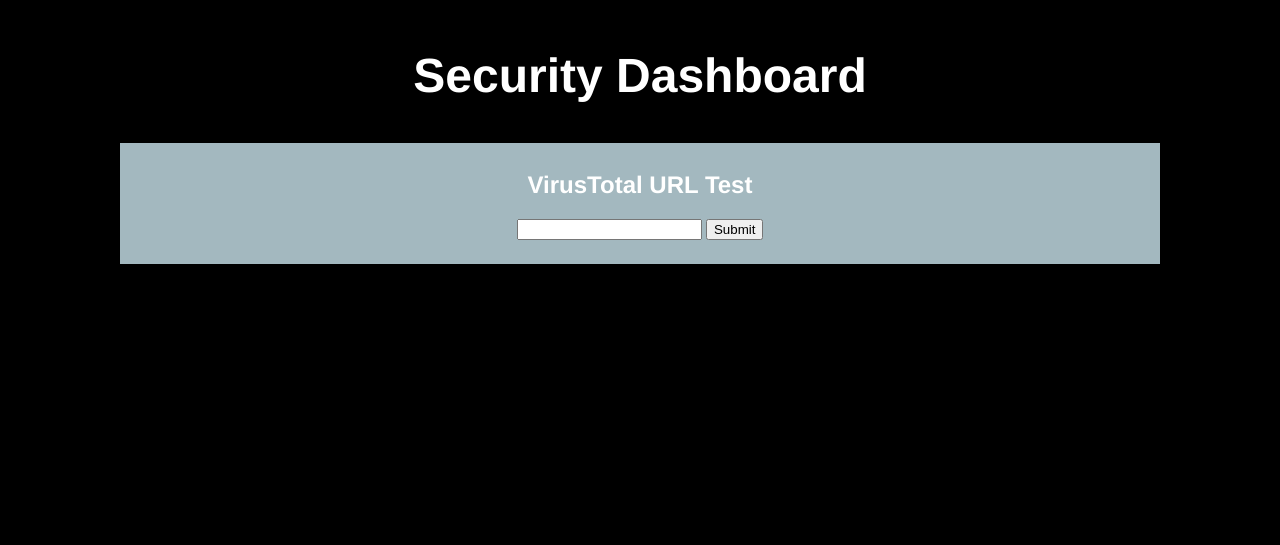
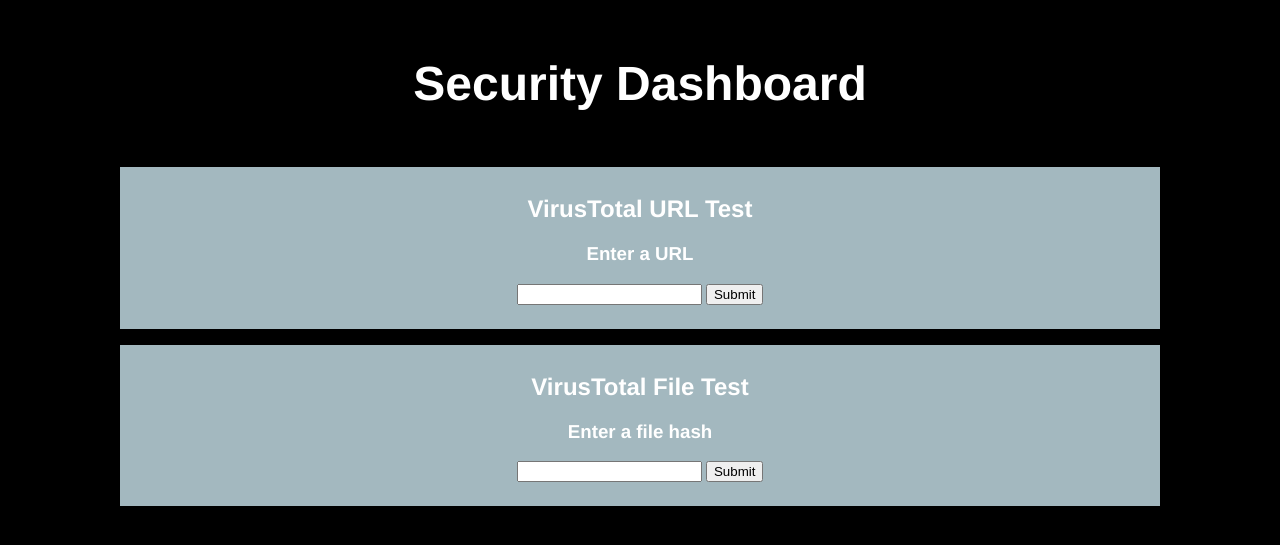
Before and after one commit to deannabaris/wit-security-app-tutorial, a Flask app: page / in a window 1280 px wide. Shown: the top 545 px of the page. Run offline with Flask 2, Linux system fonts and the light colour scheme.

Commit message:
Add file hash test tool

```diff
--- a/app.py
+++ b/app.py
@@ -4,28 +4,56 @@
 
 app = Flask(__name__)
 
+VIRUS_TOTAL_API_KEY = os.environ['VIRUS_TOTAL_API_KEY']
+
 @app.route('/')
-def dashboard(data=None):
-    return render_template('index.html', data=data)
+def dashboard(url_data=None, file_data=None):
+    return render_template('index.html', url_data=url_data, file_data=file_data)
 
-@app.route('/', methods=['POST'])
-def virus_total_form_post():
+@app.route('/virustotal/url', methods=['POST'])
+def virus_total_url():
     text = request.form['text']
     url = 'https://www.virustotal.com/vtapi/v2/url/report'
-    params = {'apikey': os.environ['VIRUS_TOTAL_API_KEY'], 'resource': text.upper()}
+    params = {'apikey': VIRUS_TOTAL_API_KEY, 'resource': text.upper()}
     response = requests.get(url, params=params)
 
     # Validate API returned 200 status
     if response.status_code != 200:
-        return dashboard(data=f"API returned error code: {response.status_code}")
+        return dashboard(url_data=f'API returned error code: {response.status_code}')
 
     # If no data was found for the provided resource, the "positives" and "total" fields will not
     # be available. Instead, print the "verbose_msg" field
     content = response.json()
     if 'positives' not in content.keys() or 'total' not in content.keys():
-        return dashboard(data=f"{text}: {content['verbose_msg']}")
+        return dashboard(url_data=f"{text}: {content['verbose_msg']}")
 
     total_found = response.json()['positives']
     engines_tested=response.json()['total']
     safe_url = text.replace('.', '{.}')
-    return dashboard(data=f"{safe_url}: found {total_found} positive results on {engines_tested} engines")
+
+    url_data = f'{safe_url}: found {total_found} positive results on {engines_tested} engines'
+    return dashboard(url_data=url_data)
+
+@app.route('/virustotal/file', methods=['POST'])
+def virus_total_file():
+    file_hash = request.form['text']
+    url = 'https://www.virustotal.com/vtapi/v2/file/report'
+    assert VIRUS_TOTAL_API_KEY is not None
+    params = {'apikey': VIRUS_TOTAL_API_KEY, 'resource': file_hash}
+    response = requests.get(url, params=params)
+
+    # Validate API returned 200 status
+    if response.status_code != 200:
+        return dashboard(file_data=f'API returned error code: {response.status_code}')
+
+    # If no data was found for the provided resource, the "positives" and "total" fields will not
+    # be available. Instead, print the "verbose_msg" field
+    content = response.json()
+    if 'positives' not in content.keys() or 'total' not in content.keys():
+        return dashboard(url_data=f"{text}: {content['verbose_msg']}")
+
+    total_found = response.json()['positives']
+    engines_tested=response.json()['total']
+
+    file_data = f'{file_hash}: found {total_found} positive results on {engines_tested} engines'
+    return dashboard(file_data=file_data)
--- a/static/css/main.css
+++ b/static/css/main.css
@@ -9,6 +9,12 @@
 	font-size: 48px;
 }
 
+div {
+	margin: 0 auto;
+	margin-top: 2vh;
+	margin-bottom: 2vh;
+}
+
 #header {
 	padding: 1vh;
 }
@@ -16,6 +22,5 @@
 .security-widget {
 	background: #a3b8bf;
 	width: 80vw;
-	margin: 0 auto;
 	padding: 1vh;
 }
--- a/templates/index.html
+++ b/templates/index.html
@@ -9,13 +9,40 @@
 	</div>
 	<div class="security-widget">
 		<h2>VirusTotal URL Test</h2>
-		<form route="/" method="POST">
+		<h3>Enter a URL</h3>
+		<form action="/virustotal/url" method="POST">
     		<input name="text">
     		<input type="submit">
 		</form>
-		{% if data %}
-  		<h3>{{ data }}</h3>
+		{% if url_data %}
+  		<h3>{{ url_data }}</h3>
 		{% endif %}
 	</div>
+
+	<div class="security-widget">
+		<h2>VirusTotal File Test</h2>
+		<h3>Enter a file hash</h3>
+		<form action="/virustotal/file" method="POST">
+    		<input name="text">
+    		<input type="submit">
+		</form>
+		{% if file_data %}
+  		<h3>{{ file_data }}</h3>
+		{% endif %}
+	</div>
+
+
+
+<!-- 	<div class="security-widget">
+		<h2>Have I Been Pwned?</h2>
+		<h3>Enter an email or username to see if it's been compromised</h3>
+		<form action="/pwned" method="POST">
+    		<input name="text">
+    		<input type="submit">
+		</form>
+		{% if p_data %}
+  		<h3>{{ p_data }}</h3>
+		{% endif %}
+	</div> -->
 </body>
 </html>
```
Also changed, not shown: README.md.
